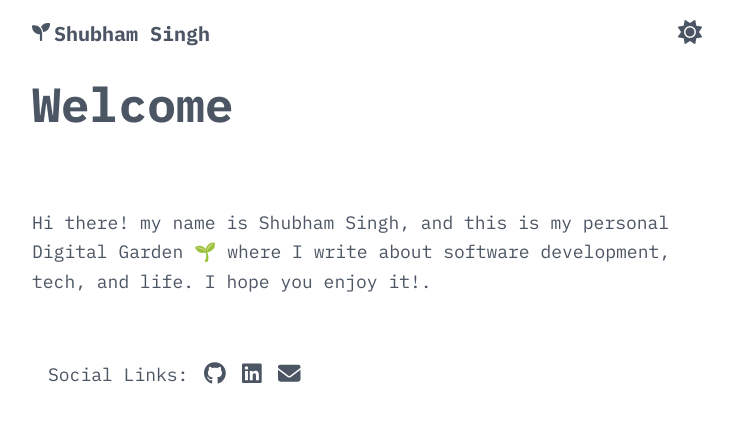
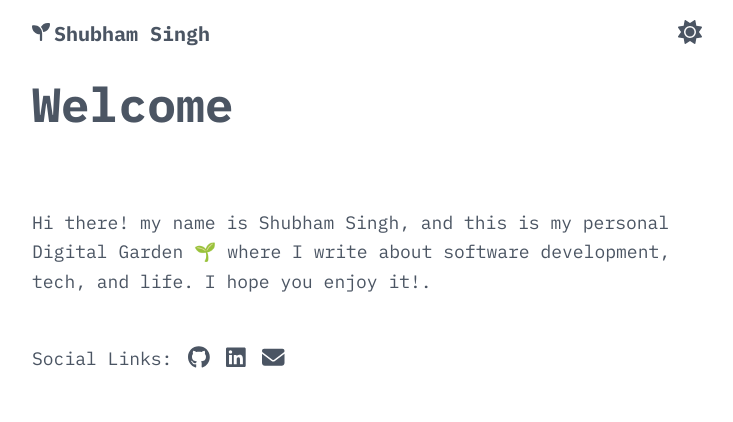
Before and after one commit to shusingh/Personal-React-Website, a React (Vite) app: page / in a window 1280 px wide. Shown: the top 422 px of the page, without its empty margins (273-1006 px from the left). Built offline with nearby package versions, Linux system fonts and the light colour scheme; a web font is replaced by a local one.

Commit message:
minor changes

```diff
--- a/src/pages/WelcomePage/components/SocialLinks.tsx
+++ b/src/pages/WelcomePage/components/SocialLinks.tsx
@@ -5,7 +5,7 @@ import { faEnvelope } from '@fortawesome/free-solid-svg-icons';
 
 const SocialLinks: React.FC = () => {
   return (
-    <div className="bg-white dark:bg-gray-800 p-4 flex items-center">
+    <div className="bg-white dark:bg-gray-800 flex items-center">
       <p className="text-gray-600 dark:text-gray-200 mr-4">Social Links:</p>
       <div className="flex space-x-4">
         <a
```
